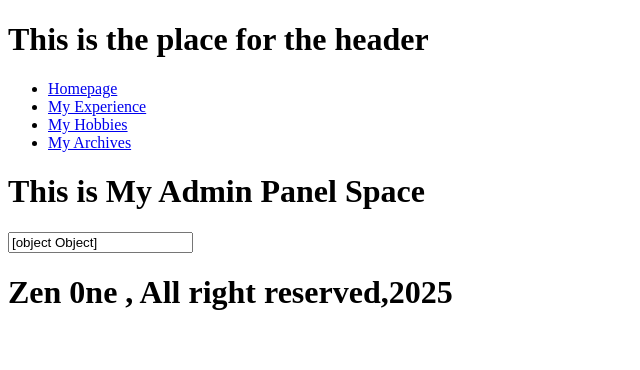
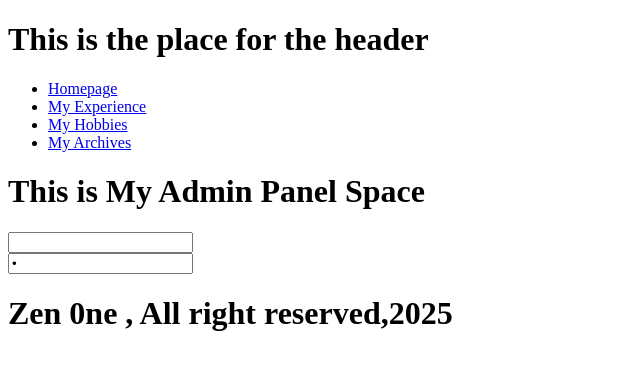
Before and after one commit to GorSharoyan/GorSharoyan.am, a React (Create React App) app in the folder frontend/: page /admin in a window 1280 px wide. Shown: the top 370 px of the page, without its empty margins (0-640 px from the left). Built offline with nearby package versions, Linux system fonts and the light colour scheme.

Commit message:
:bug:Fix(<GenericForm>,<LoginForm>) make some fixes in two components now generic fomr and login form are being renderd without any bug

```diff
--- a/frontend/src/components/GenericForm/GenericForm.js
+++ b/frontend/src/components/GenericForm/GenericForm.js
@@ -1,8 +1,9 @@
 import { Formik, Form, Field, ErrorMessage } from "formik";
 
-function GenericForm(formEntries, onSubmitServiceFunction, button) {
+function GenericForm({ formEntries, onSubmitServiceFunction, button }) {
   const formFieldsArray = Object.keys(formEntries);
-
+  console.log(formEntries);
+  console.log(formFieldsArray);
   return (
     <Formik initialValues={formEntries} onSubmit={onSubmitServiceFunction}>
       {() => (
--- a/frontend/src/components/LoginForm/LoginForm.js
+++ b/frontend/src/components/LoginForm/LoginForm.js
@@ -4,9 +4,19 @@ import GenericForm from "../GenericForm/GenericForm";
 
 export default function LoginForm() {
   const loginFormEntries = {
-    login: "",
-    password: ""
+    login: " ",
+    password: " "
   };
 
-  return <GenericForm formEntrires={loginFormEntries} />;
+  const testFunction = (values) => {
+    console.log("Login form works");
+    console.log(values);
+  };
+
+  return (
+    <GenericForm
+      formEntries={loginFormEntries}
+      onSubmitServiceFunction={testFunction}
+    />
+  );
 }
```
